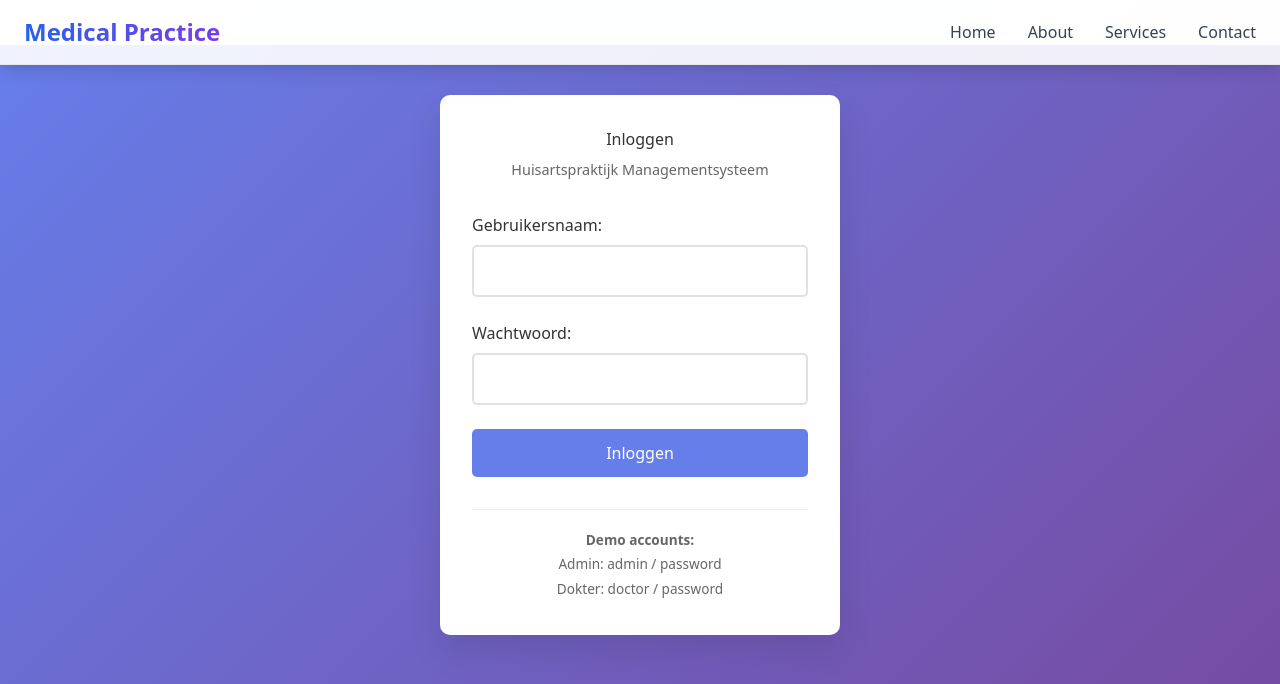
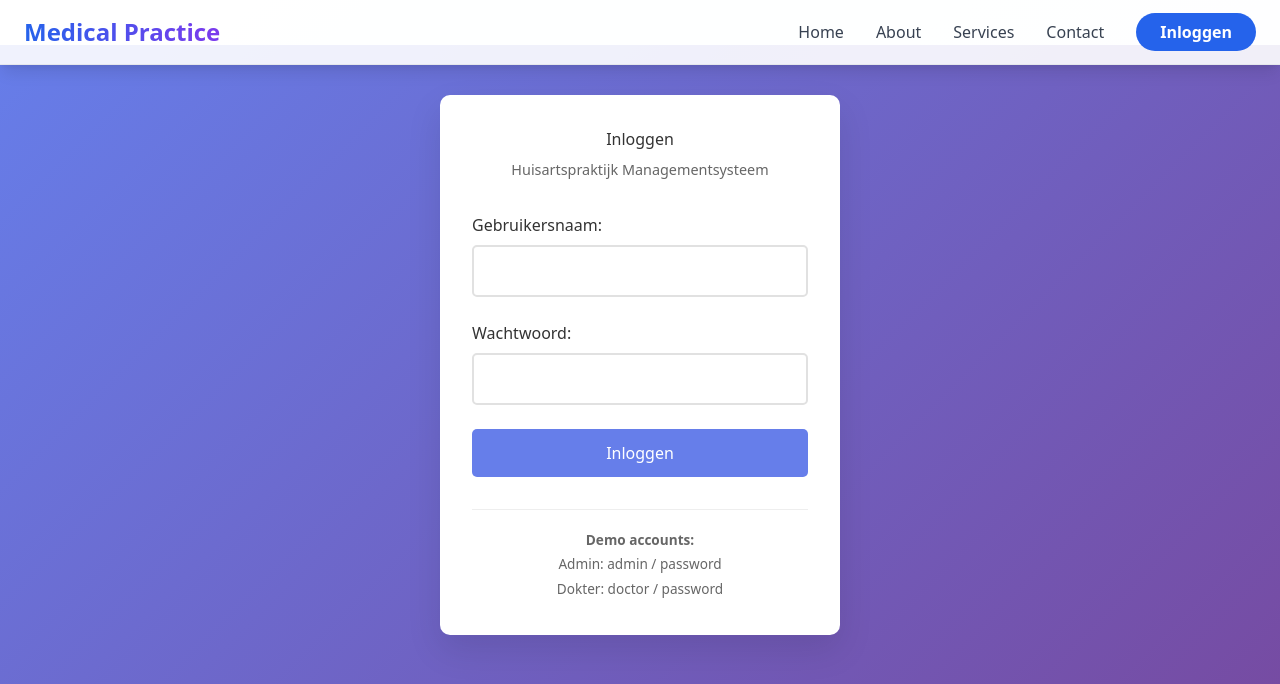
Before and after one commit to KevinvdWeert/huisarts-project, a PHP site: page /huisarts-project/login.php in a window 1280 px wide. Shown: the top 684 px of the page. Run offline with PHP 8.4, Linux system fonts and the light colour scheme.

Commit message:
Refactor login functionality and enhance UI with consistent button styles and improved session handling

```diff
--- a/add_patient.php
+++ b/add_patient.php
@@ -82,7 +82,7 @@ include 'includes/header.php';
     <?php if ($success_message): ?>
         <div class="alert alert-success">
             <?php echo htmlspecialchars($success_message); ?>
-            <a href="dashboard.php" class="btn btn-primary btn-sm" style="margin-left: 1rem;">Ga naar overzicht</a>
+            <a href="dashboard.php" class="btn btn-primary btn-sm btn-with-margin">Ga naar overzicht</a>
         </div>
     <?php endif; ?>
 
--- a/assets/js/script.js
+++ b/assets/js/script.js
@@ -502,7 +502,7 @@ function showRestoreMessage(form, formId) {
     message.className = 'restore-message alert alert-info';
     message.innerHTML = `
         <span>Niet-opgeslagen wijzigingen hersteld.</span>
-        <button type="button" onclick="clearRestoreData('${formId}'); this.parentElement.remove();" style="margin-left: 1rem; background: none; border: none; color: inherit; text-decoration: underline; cursor: pointer;">
+        <button type="button" onclick="clearRestoreData('${formId}'); this.parentElement.remove();" class="restore-dismiss-btn">
             Verwijderen
         </button>
     `;
--- a/auth.php
+++ b/auth.php
@@ -34,9 +34,7 @@ function getCurrentUser() {
 }
 
 // Login function
-function login($username, $password) {
-    global $pdo;
-
+function login($pdo, $username, $password) {
     try {
         $stmt = $pdo->prepare("SELECT user_id, username, password_hash, role FROM users WHERE username = ?");
         $stmt->execute([$username]);
--- a/config/config.php
+++ b/config/config.php
@@ -6,7 +6,7 @@ define('DB_USER', 'root');
 define('DB_PASS', '');
 
 // Site Configuration
-define('SITE_NAME', 'Huisartspraktijk');
+define('SITE_NAME', 'Medical Practice');
 define('SITE_URL', 'http://localhost/huisarts-project');
 define('ADMIN_EMAIL', 'admin@huisartspraktijk.nl');
 
--- a/database/connection.php
+++ b/database/connection.php
@@ -1,7 +1,10 @@
 <?php
 // Include configuration
 require_once __DIR__ . '/../config/config.php';
-
+function getDbConnection()
+{
+    static $pdo = null;
+    if ($pdo === null)
         try {
             $pdo = new PDO(
                 "mysql:host=" . DB_HOST . ";dbname=" . DB_NAME . ";charset=utf8",
@@ -13,9 +16,9 @@ try {
                     PDO::ATTR_EMULATE_PREPARES => false
                 ]
             );
-
         } catch (PDOException $e) {
             error_log("Database Connection Error: " . $e->getMessage());
             die("Er is een technische fout opgetreden. Probeer het later opnieuw.");
         }
-?>
+    return $pdo;
+}
--- a/includes/header.php
+++ b/includes/header.php
@@ -1,3 +1,8 @@
+<?php
+if (!function_exists('isLoggedIn')) {
+    require_once __DIR__ . '/../auth.php';
+}
+?>
 <!DOCTYPE html>
 <html lang="en">
 <head>
@@ -22,11 +27,33 @@
                         Medical Practice
                     </h1>
                 </div>
-                <ul class="hidden md:flex space-x-8">
+                <ul class="hidden md:flex space-x-8 items-center">
                     <li><a href="index.php" class="text-gray-700 hover:text-blue-600 transition-colors duration-300 font-medium">Home</a></li>
                     <li><a href="about.php" class="text-gray-700 hover:text-blue-600 transition-colors duration-300 font-medium">About</a></li>
                     <li><a href="services.php" class="text-gray-700 hover:text-blue-600 transition-colors duration-300 font-medium">Services</a></li>
                     <li><a href="contact.php" class="text-gray-700 hover:text-blue-600 transition-colors duration-300 font-medium">Contact</a></li>
+                    <?php if (isLoggedIn()): ?>
+                        <li><a href="dashboard.php" class="text-gray-700 hover:text-blue-600 transition-colors duration-300 font-medium">Dashboard</a></li>
+                        <li><a href="add_patient.php" class="text-gray-700 hover:text-blue-600 transition-colors duration-300 font-medium">Nieuwe Patiënt</a></li>
+                        <li class="relative group">
+                            <button class="flex items-center space-x-2 text-gray-700 hover:text-blue-600 transition-colors duration-300 font-medium">
+                                <svg class="w-5 h-5" fill="none" stroke="currentColor" viewBox="0 0 24 24">
+                                    <path stroke-linecap="round" stroke-linejoin="round" stroke-width="2" d="M16 7a4 4 0 11-8 0 4 4 0 018 0zM12 14a7 7 0 00-7 7h14a7 7 0 00-7-7z"></path>
+                                </svg>
+                                <span><?php echo htmlspecialchars(getCurrentUser()['username']); ?></span>
+                            </button>
+                            <div class="hidden group-hover:block absolute right-0 mt-2 w-48 bg-white rounded-lg shadow-lg border border-gray-200 py-2">
+                                <div class="px-4 py-2 text-sm text-gray-500 border-b border-gray-200">
+                                    <?php echo htmlspecialchars(getCurrentUser()['role']); ?>
+                                </div>
+                                <a href="logout.php" class="block px-4 py-2 text-gray-700 hover:bg-blue-50 hover:text-blue-600 transition-colors">
+                                    Uitloggen
+                                </a>
+                            </div>
+                        </li>
+                    <?php else: ?>
+                        <li><a href="login.php" class="bg-blue-600 text-white px-6 py-2 rounded-full font-semibold hover:bg-blue-700 transition-all duration-300 transform hover:scale-105">Inloggen</a></li>
+                    <?php endif; ?>
                 </ul>
                 <button class="mobile-menu-btn md:hidden p-2 rounded-lg hover:bg-gray-100 transition-colors">
                     <svg class="w-6 h-6" fill="none" stroke="currentColor" viewBox="0 0 24 24">
@@ -41,6 +68,16 @@
                     <li><a href="about.php" class="block py-2 text-gray-700 hover:text-blue-600 transition-colors">About</a></li>
                     <li><a href="services.php" class="block py-2 text-gray-700 hover:text-blue-600 transition-colors">Services</a></li>
                     <li><a href="contact.php" class="block py-2 text-gray-700 hover:text-blue-600 transition-colors">Contact</a></li>
+                    <?php if (isLoggedIn()): ?>
+                        <li><a href="dashboard.php" class="block py-2 text-gray-700 hover:text-blue-600 transition-colors">Dashboard</a></li>
+                        <li><a href="add_patient.php" class="block py-2 text-gray-700 hover:text-blue-600 transition-colors">Nieuwe Patiënt</a></li>
+                        <li class="border-t border-gray-200 pt-2">
+                            <span class="block py-2 text-gray-500 text-sm"><?php echo htmlspecialchars(getCurrentUser()['username']); ?> (<?php echo htmlspecialchars(getCurrentUser()['role']); ?>)</span>
+                        </li>
+                        <li><a href="logout.php" class="block py-2 text-red-600 hover:text-red-700 transition-colors font-medium">Uitloggen</a></li>
+                    <?php else: ?>
+                        <li><a href="login.php" class="block py-2 text-blue-600 hover:text-blue-700 transition-colors font-semibold">Inloggen</a></li>
+                    <?php endif; ?>
                 </ul>
             </div>
         </nav>
--- a/login.php
+++ b/login.php
@@ -1,5 +1,6 @@
 <?php
 require_once 'auth.php';
+$pdo = getDbConnection();
 
 $error_message = '';
 $success_message = '';
@@ -18,7 +19,7 @@ if ($_POST && isset($_POST['username'], $_POST['password'])) {
     if (empty($username) || empty($password)) {
         $error_message = 'Voer zowel gebruikersnaam als wachtwoord in.';
     } else {
-        if (login($username, $password)) {
+        if (login($pdo, $username, $password)) {
             header('Location: dashboard.php');
             exit;
         } else {
```
Also changed, not shown: assets/css/style.css (+14 -0 lines), index.php (+2 -41 lines). Lines whose indentation alone changed are shown as unchanged.
